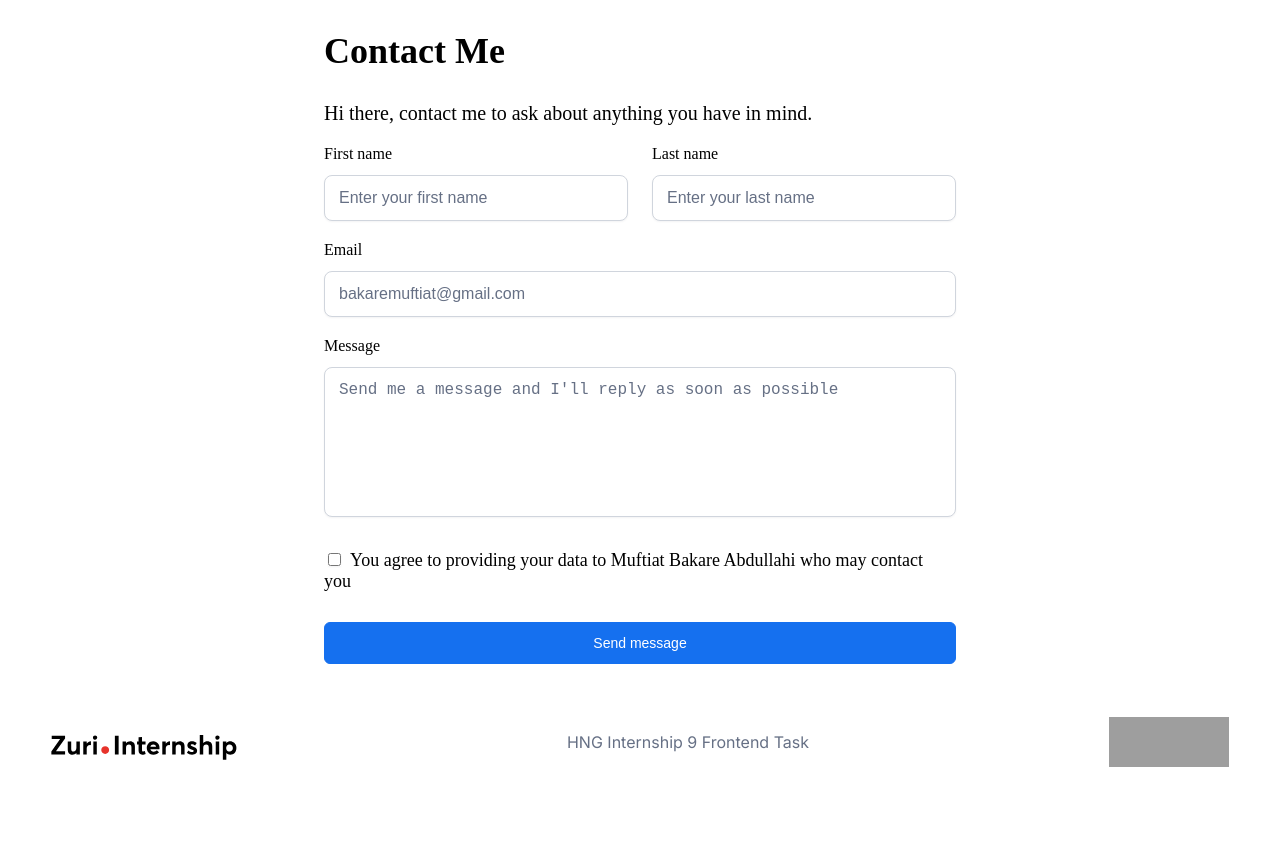
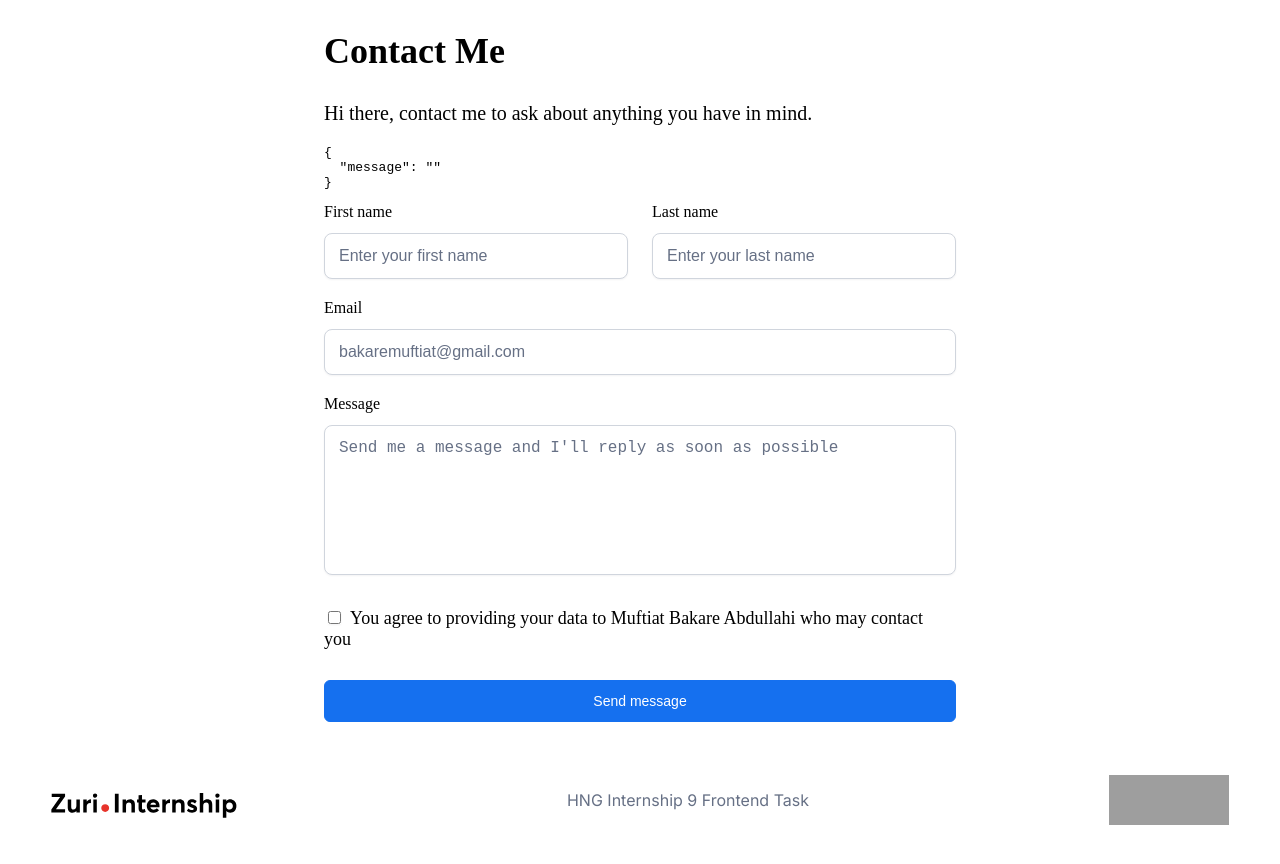
Before and after one commit to MUFTIATBAKARE/HNG_preparatory_task, a React (Create React App) app: page /#/contact in a window 1280 px wide. Before the commit the page ends 808 px from the top, so only its background shows below. Built offline with nearby package versions, Linux system fonts and the light colour scheme; grey boxes are pictures that could not be loaded.

Commit message:
feat: added a success modal

```diff
--- a/src/components/Contact-section/contact.js
+++ b/src/components/Contact-section/contact.js
@@ -44,7 +44,11 @@ return (
             <p>Hi there, contact me to ask about anything you have in mind.</p>
         </div>
         <div className="form-container">
-
+        {Object.keys(formerror).length === 0 && issubmit ? (
+        <div className="message">Sent!</div>
+      ) : (
+        <pre>{JSON.stringify(formvalue, undefined, 2)}</pre>
+      )}
             <form onSubmit={ handlesubmit} >
                 <div className="name">
                     <div className="first" >
```
